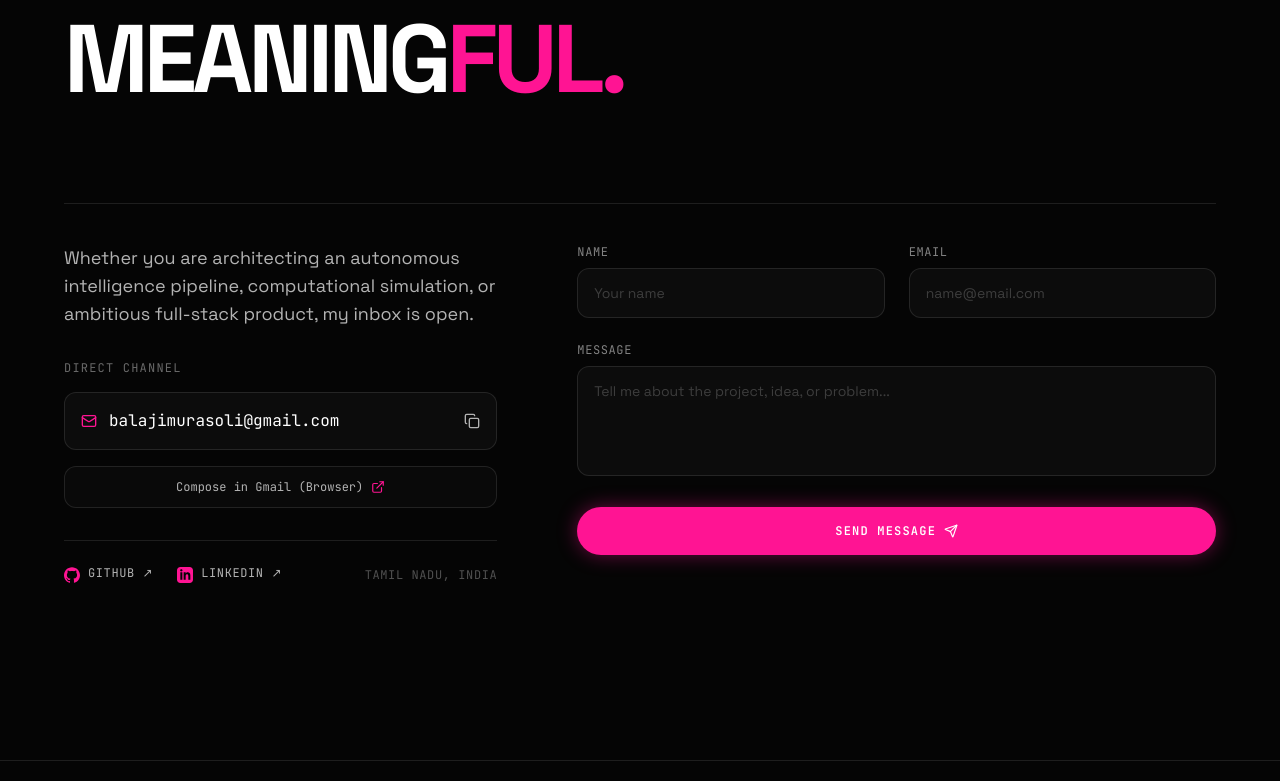
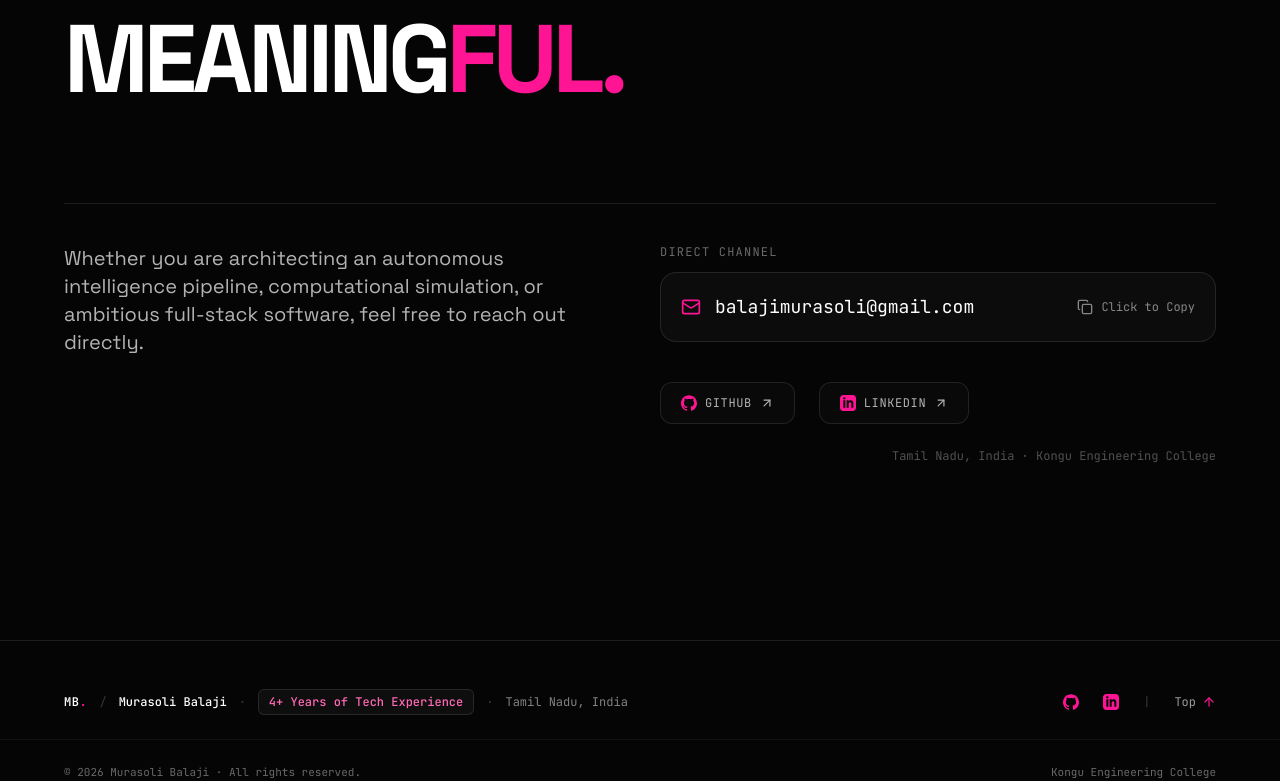
Before and after one commit to MurasoliB/murasolib.github.io, a React (Vite) app: page / in a window 1280 px wide. Shown: the part 6010-6791 px from the top of the page. Built offline with nearby package versions, Linux system fonts and the light colour scheme.

Commit message:
clean: remove complex forms and errors from contact section and keep ultra-clean direct channels

```diff
--- a/src/components/Contact.jsx
+++ b/src/components/Contact.jsx
@@ -1,89 +1,16 @@
-import React, { useState, useEffect } from 'react';
+import React, { useState } from 'react';
 import { motion } from 'framer-motion';
-import { Copy, Check, Send, Mail, Loader2, ExternalLink } from 'lucide-react';
+import { Copy, Check, Mail, ArrowUpRight } from 'lucide-react';
 import { Github, Linkedin } from './Icons';
-import confetti from 'canvas-confetti';
 import { personalInfo } from '../data/portfolioData';
 
 export default function Contact() {
   const [copied, setCopied] = useState(false);
-  const [formData, setFormData] = useState({ name: '', email: '', message: '' });
-  const [status, setStatus] = useState('idle'); // 'idle' | 'submitting' | 'success' | 'activation_needed'
-
-  useEffect(() => {
-    // Check if redirected back after FormSubmit confirmation
-    if (window.location.search.includes('submitted=true') || window.location.hash.includes('submitted=true')) {
-      setStatus('success');
-      try {
-        confetti({
-          particleCount: 50,
-          spread: 60,
-          colors: ['#FF1493', '#FF69B4', '#FFFFFF'],
-          origin: { y: 0.85 },
-        });
-      } catch (_) {}
-    }
-  }, []);
 
   const handleCopy = () => {
     navigator.clipboard.writeText(personalInfo.email);
     setCopied(true);
     setTimeout(() => setCopied(false), 2000);
-  };
-
-  const openWebGmail = () => {
-    const subject = encodeURIComponent(formData.name ? `Portfolio Inquiry from ${formData.name}` : 'Portfolio Inquiry');
-    const body = encodeURIComponent(
-      formData.message
-        ? `From: ${formData.name} (${formData.email})\n\n${formData.message}`
-        : 'Hi Murasoli,\n\nI came across your portfolio and wanted to connect regarding...'
-    );
-    window.open(`https://mail.google.com/mail/?view=cm&fs=1&to=${personalInfo.email}&su=${subject}&body=${body}`, '_blank');
-  };
-
-  const handleSubmit = async (e) => {
-    e.preventDefault();
-    if (!formData.name.trim() || !formData.email.trim() || !formData.message.trim()) return;
-
-    setStatus('submitting');
-
-    try {
-      const response = await fetch(`https://formsubmit.co/ajax/${personalInfo.email}`, {
-        method: 'POST',
-        headers: {
-          'Content-Type': 'application/json',
-          Accept: 'application/json',
-        },
-        body: JSON.stringify({
-          name: formData.name,
-          email: formData.email,
-          message: formData.message,
-          _subject: `Portfolio Message from ${formData.name}`,
-          _template: 'table',
-        }),
-      });
-
-      const result = await response.json();
-
-      if (response.ok && (result.success === 'true' || result.success === true)) {
-        setStatus('success');
-        try {
-          confetti({
-            particleCount: 50,
-            spread: 60,
-            colors: ['#FF1493', '#FF69B4', '#FFFFFF'],
-            origin: { y: 0.85 },
-          });
-        } catch (_) {}
-        setFormData({ name: '', email: '', message: '' });
-      } else {
-        // FormSubmit requires the one-time activation click on first use
-        setStatus('activation_needed');
-      }
-    } catch (_) {
-      // If blocked by adblocker / CORS, show one-time activation / web gmail options
-      setStatus('activation_needed');
-    }
   };
 
   return (
@@ -94,7 +21,7 @@ export default function Contact() {
         <div className="flex items-center gap-3 mb-10">
           <span className="w-1.5 h-1.5 rounded-full bg-[#FF1493]" />
           <span className="text-xs font-mono text-[#FF69B4] tracking-widest uppercase">
-            // Connection & Inquiries
+            // Connection
           </span>
         </div>
 
@@ -113,202 +40,74 @@ export default function Contact() {
           </h2>
         </motion.div>
 
-        {/* Minimal Grid Layout */}
-        <div className="grid grid-cols-1 lg:grid-cols-12 gap-12 lg:gap-20 pt-10 border-t border-white/10">
+        {/* Minimal Direct Channels (No Complicated Forms) */}
+        <div className="grid grid-cols-1 lg:grid-cols-12 gap-10 pt-10 border-t border-white/10 items-start">
 
-          {/* Left Column: Direct Inquiries */}
-          <div className="lg:col-span-5 space-y-8">
-            <p className="text-base sm:text-lg text-[#B3B3B3] leading-relaxed max-w-md font-light">
-              Whether you are architecting an autonomous intelligence pipeline, computational simulation, or ambitious full-stack product, my inbox is open.
+          <div className="lg:col-span-6 space-y-4">
+            <p className="text-base sm:text-xl text-[#B3B3B3] leading-relaxed font-light max-w-xl">
+              Whether you are architecting an autonomous intelligence pipeline, computational simulation, or ambitious full-stack software, feel free to reach out directly.
             </p>
+          </div>
 
-            <div className="space-y-4 font-mono text-xs">
-              <span className="text-white/40 uppercase tracking-widest block">Direct Channel</span>
-
-              {/* One-click copy email button */}
+          <div className="lg:col-span-6 space-y-6 font-mono text-xs">
+            {/* One-Click Copy Email Pill */}
+            <div>
+              <span className="text-white/40 uppercase tracking-widest block mb-3">Direct Channel</span>
               <button
                 onClick={handleCopy}
-                className="group flex items-center justify-between w-full p-4 rounded-xl bg-white/[0.03] border border-white/10 hover:border-[#FF1493] transition-all text-left cursor-pointer"
+                className="group flex items-center justify-between w-full p-5 rounded-2xl bg-white/[0.03] border border-white/10 hover:border-[#FF1493] transition-all text-left cursor-pointer"
               >
-                <div className="flex items-center gap-3 overflow-hidden">
-                  <Mail className="w-4 h-4 text-[#FF1493] shrink-0" />
-                  <span className="text-sm sm:text-base font-mono text-white truncate group-hover:text-[#FF69B4]">
+                <div className="flex items-center gap-3.5 overflow-hidden">
+                  <Mail className="w-5 h-5 text-[#FF1493] shrink-0" />
+                  <span className="text-base sm:text-lg font-mono text-white truncate group-hover:text-[#FF69B4] transition-colors">
                     {personalInfo.email}
                   </span>
                 </div>
-                {copied ? (
-                  <Check className="w-4 h-4 text-[#FF69B4] shrink-0" />
-                ) : (
-                  <Copy className="w-4 h-4 text-[#B3B3B3] group-hover:text-[#FF1493] shrink-0" />
-                )}
-              </button>
-
-              {/* Compose in Web Gmail (Bypasses desktop mail apps like Outlook) */}
-              <button
-                onClick={openWebGmail}
-                className="w-full flex items-center justify-center gap-2 py-3 px-4 rounded-xl border border-white/10 bg-white/[0.02] hover:bg-white/[0.05] hover:border-white/20 text-[#B3B3B3] hover:text-white transition-all text-xs font-mono cursor-pointer"
-              >
-                <span>Compose in Gmail (Browser)</span>
-                <ExternalLink className="w-3.5 h-3.5 text-[#FF1493]" />
+                <div className="flex items-center gap-2 text-white/50 group-hover:text-white transition-colors shrink-0">
+                  {copied ? (
+                    <>
+                      <Check className="w-4 h-4 text-[#FF69B4]" />
+                      <span className="text-[#FF69B4] font-semibold">Copied</span>
+                    </>
+                  ) : (
+                    <>
+                      <Copy className="w-4 h-4" />
+                      <span>Click to Copy</span>
+                    </>
+                  )}
+                </div>
               </button>
             </div>
 
-            {/* Social Network Links */}
-            <div className="pt-6 border-t border-white/10 flex flex-wrap items-center gap-6 font-mono text-xs uppercase tracking-wider">
+            {/* Direct Social Links */}
+            <div className="flex flex-wrap items-center gap-6 pt-4">
               <a
                 href={personalInfo.github}
                 target="_blank"
                 rel="noopener noreferrer"
-                className="group inline-flex items-center gap-2 text-[#B3B3B3] hover:text-white transition-colors"
+                className="group inline-flex items-center gap-2 px-5 py-3 rounded-xl bg-white/[0.02] border border-white/10 hover:border-white/30 text-[#B3B3B3] hover:text-white transition-all uppercase tracking-wider"
               >
                 <Github className="w-4 h-4 text-[#FF1493]" />
-                <span className="border-b border-transparent group-hover:border-white pb-0.5">GitHub ↗</span>
+                <span>GitHub</span>
+                <ArrowUpRight className="w-3.5 h-3.5 group-hover:translate-x-0.5 group-hover:-translate-y-0.5 transition-transform" />
               </a>
 
               <a
                 href={personalInfo.linkedin}
                 target="_blank"
                 rel="noopener noreferrer"
-                className="group inline-flex items-center gap-2 text-[#B3B3B3] hover:text-white transition-colors"
+                className="group inline-flex items-center gap-2 px-5 py-3 rounded-xl bg-white/[0.02] border border-white/10 hover:border-white/30 text-[#B3B3B3] hover:text-white transition-all uppercase tracking-wider"
               >
                 <Linkedin className="w-4 h-4 text-[#FF1493]" />
-                <span className="border-b border-transparent group-hover:border-white pb-0.5">LinkedIn ↗</span>
+                <span>LinkedIn</span>
+                <ArrowUpRight className="w-3.5 h-3.5 group-hover:translate-x-0.5 group-hover:-translate-y-0.5 transition-transform" />
               </a>
 
               <span className="text-white/30 ml-auto hidden sm:inline">
-                {personalInfo.location}
+                {personalInfo.location} · {personalInfo.educationInstitute}
               </span>
             </div>
-          </div>
 
-          {/* Right Column: In-Browser Message Form */}
-          <div className="lg:col-span-7">
-            {status === 'success' ? (
-              <motion.div
-                initial={{ opacity: 0, scale: 0.95 }}
-                animate={{ opacity: 1, scale: 1 }}
-                className="p-8 sm:p-12 rounded-2xl bg-white/[0.03] border border-[#FF1493]/40 text-center space-y-4 font-mono"
-              >
-                <div className="w-12 h-12 rounded-full bg-[#FF1493]/10 border border-[#FF1493] flex items-center justify-center mx-auto text-[#FF1493]">
-                  <Check className="w-6 h-6" />
-                </div>
-                <h3 className="text-xl sm:text-2xl text-white font-display font-bold">
-                  Message Dispatched Successfully!
-                </h3>
-                <p className="text-sm text-[#B3B3B3] max-w-md mx-auto leading-relaxed">
-                  Thank you for reaching out. Your note has been delivered directly to my inbox and I will get back to you shortly.
-                </p>
-                <button
-                  onClick={() => setStatus('idle')}
-                  className="mt-4 px-6 py-2.5 rounded-full border border-white/20 text-xs text-white hover:border-[#FF1493] hover:text-[#FF1493] transition-colors cursor-pointer"
-                >
-                  Send Another Note
-                </button>
-              </motion.div>
-            ) : status === 'activation_needed' ? (
-              <motion.div
-                initial={{ opacity: 0, scale: 0.95 }}
-                animate={{ opacity: 1, scale: 1 }}
-                className="p-8 sm:p-10 rounded-2xl bg-white/[0.03] border border-[#FF1493]/30 space-y-5 font-mono text-xs"
-              >
-                <div className="flex items-center gap-2 text-[#FF69B4] uppercase tracking-wider font-semibold">
-                  <span>// One-Time Activation Required</span>
-                </div>
-                <p className="text-white/80 leading-relaxed text-sm">
-                  To prevent spam, FormSubmit sends a 1-click activation link to <strong className="text-white">{personalInfo.email}</strong> on the first use.
-                </p>
-                <div className="space-y-3 pt-2">
-                  {/* Standard POST triggers FormSubmit's confirmation email to your inbox */}
-                  <form action={`https://formsubmit.co/${personalInfo.email}`} method="POST">
-                    <input type="hidden" name="name" value={formData.name} />
-                    <input type="hidden" name="email" value={formData.email} />
-                    <input type="hidden" name="message" value={formData.message} />
-                    <input type="hidden" name="_captcha" value="false" />
-                    <input type="hidden" name="_next" value="https://murasolib.github.io/?submitted=true#contact" />
-                    <button
-                      type="submit"
-                      className="w-full py-3.5 px-6 rounded-full bg-[#FF1493] hover:bg-[#FF4FBF] text-white font-semibold uppercase tracking-wider text-xs transition-colors cursor-pointer"
-                    >
-                      Click to Activate & Dispatch Form
-                    </button>
-                  </form>
-
-                  {/* Or open in Web Gmail */}
-                  <button
-                    type="button"
-                    onClick={openWebGmail}
-                    className="w-full py-3.5 px-6 rounded-full border border-white/20 hover:border-white text-white font-semibold uppercase tracking-wider text-xs transition-colors cursor-pointer flex items-center justify-center gap-2"
-                  >
-                    <span>Send via Web Gmail Directly</span>
-                    <ExternalLink className="w-3.5 h-3.5 text-[#FF1493]" />
-                  </button>
-                </div>
-              </motion.div>
-            ) : (
-              <form onSubmit={handleSubmit} className="space-y-6">
-                <div className="grid grid-cols-1 sm:grid-cols-2 gap-6">
-                  <div>
-                    <label className="block text-xs font-mono text-white/50 uppercase tracking-wider mb-2">
-                      Name
-                    </label>
-                    <input
-                      type="text"
-                      required
-                      value={formData.name}
-                      onChange={(e) => setFormData({ ...formData, name: e.target.value })}
-                      placeholder="Your name"
-                      className="w-full px-4 py-3.5 bg-white/[0.03] border border-white/10 rounded-xl text-white placeholder-white/20 text-sm focus:outline-none focus:border-[#FF1493] transition-colors"
-                    />
-                  </div>
-
-                  <div>
-                    <label className="block text-xs font-mono text-white/50 uppercase tracking-wider mb-2">
-                      Email
-                    </label>
-                    <input
-                      type="email"
-                      required
-                      value={formData.email}
-                      onChange={(e) => setFormData({ ...formData, email: e.target.value })}
-                      placeholder="name@email.com"
-                      className="w-full px-4 py-3.5 bg-white/[0.03] border border-white/10 rounded-xl text-white placeholder-white/20 text-sm focus:outline-none focus:border-[#FF1493] transition-colors"
-                    />
-                  </div>
-                </div>
-
-                <div>
-                  <label className="block text-xs font-mono text-white/50 uppercase tracking-wider mb-2">
-                    Message
-                  </label>
-                  <textarea
-                    rows="4"
-                    required
-                    value={formData.message}
-                    onChange={(e) => setFormData({ ...formData, message: e.target.value })}
-                    placeholder="Tell me about the project, idea, or problem..."
-                    className="w-full px-4 py-3.5 bg-white/[0.03] border border-white/10 rounded-xl text-white placeholder-white/20 text-sm focus:outline-none focus:border-[#FF1493] transition-colors resize-none"
-                  />
-                </div>
-
-                <button
-                  type="submit"
-                  disabled={status === 'submitting'}
-                  className="w-full py-4 px-8 rounded-full bg-[#FF1493] hover:bg-[#FF4FBF] text-white font-mono text-xs font-semibold tracking-widest uppercase transition-all duration-300 shadow-[0_0_20px_rgba(255,20,147,0.4)] flex items-center justify-center gap-2 group cursor-pointer disabled:opacity-60 disabled:cursor-not-allowed"
-                >
-                  {status === 'submitting' ? (
-                    <>
-                      <Loader2 className="w-4 h-4 animate-spin text-white" />
-                      <span>Dispatching Message...</span>
-                    </>
-                  ) : (
-                    <>
-                      <span>Send Message</span>
-                      <Send className="w-3.5 h-3.5 group-hover:translate-x-1 group-hover:-translate-y-1 transition-transform" />
-                    </>
-                  )}
-                </button>
-              </form>
-            )}
           </div>
 
         </div>
```
